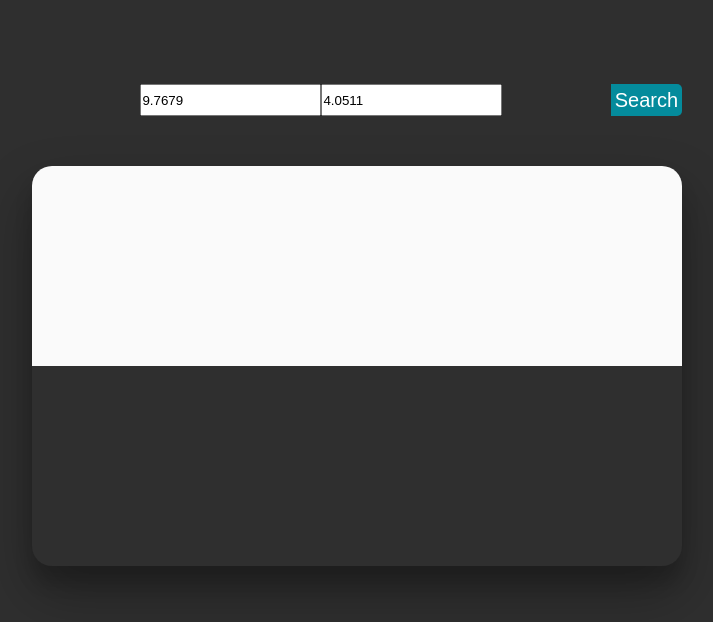
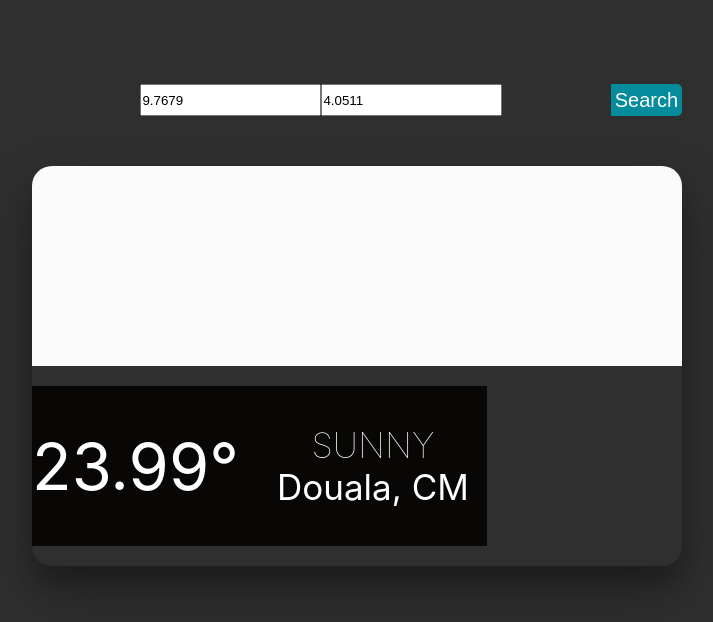
Before and after one commit to rigole/ReactJS-Applications, a React (Create React App) app in the folder weather-app/: page / in a window 1280 px wide. Shown: the top 622 px of the page, without its empty margins (283-996 px from the left). Built offline with nearby package versions, Linux system fonts and the light colour scheme; some icons are missing.

Commit message:
weather component rendering 2

```diff
--- a/weather-app/src/components/WeatherDetails.js
+++ b/weather-app/src/components/WeatherDetails.js
@@ -5,7 +5,16 @@ function WeatherDetails(){
         <div>
             <article className="widget">
                 <div className="weatherIcon">
-                    <i className="wi wi-night-sleet"></i>
+                    <i className="wi wi-day-sunny"></i>
+                </div>
+                <div className="weatherInfo">
+                    <div className="temperature">
+                        <span>23.99&deg;</span>
+                    </div>
+                    <div className="description">
+                        <div className="weatherCondition">Sunny</div>
+                        <div className="place">Douala, CM</div>
+                    </div>
                 </div>
             </article>
         </div>
--- a/weather-app/src/components/style.css
+++ b/weather-app/src/components/style.css
@@ -15,7 +15,7 @@
     --color-brand: #57db84;
     --height: 5rem;
     --btn-width: 6rem;
-    -bez: cubic-bezier(0, 0, 0.43, 1.49);
+    --bez: cubic-bezier(0, 0, 0.43, 1.49);
 }
 
 body {
@@ -44,7 +44,7 @@ body {
     border-top-left-radius: 20px;
     border-top-right-radius: 20px;
     background: #fafafa;
-    font-family: weathericcons;
+    font-family: weathericons;
     display: flex;
     align-items: center;
     justify-content: space-around;
@@ -84,7 +84,7 @@ body {
     font-weight: 100;
 }
 .widget .weatherInfo .description .place {
-    font-size: 15px;
+    font-size: 35px;
 }
 .widget .date {
     flex: 0 0 30%;
```
